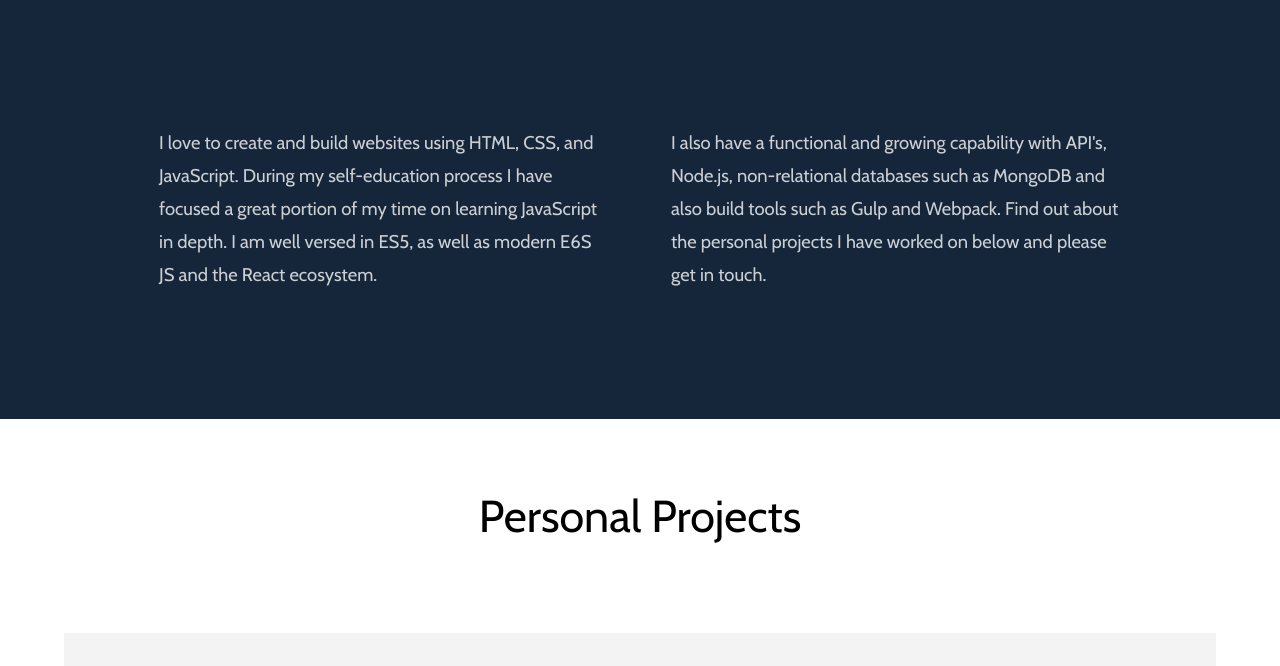
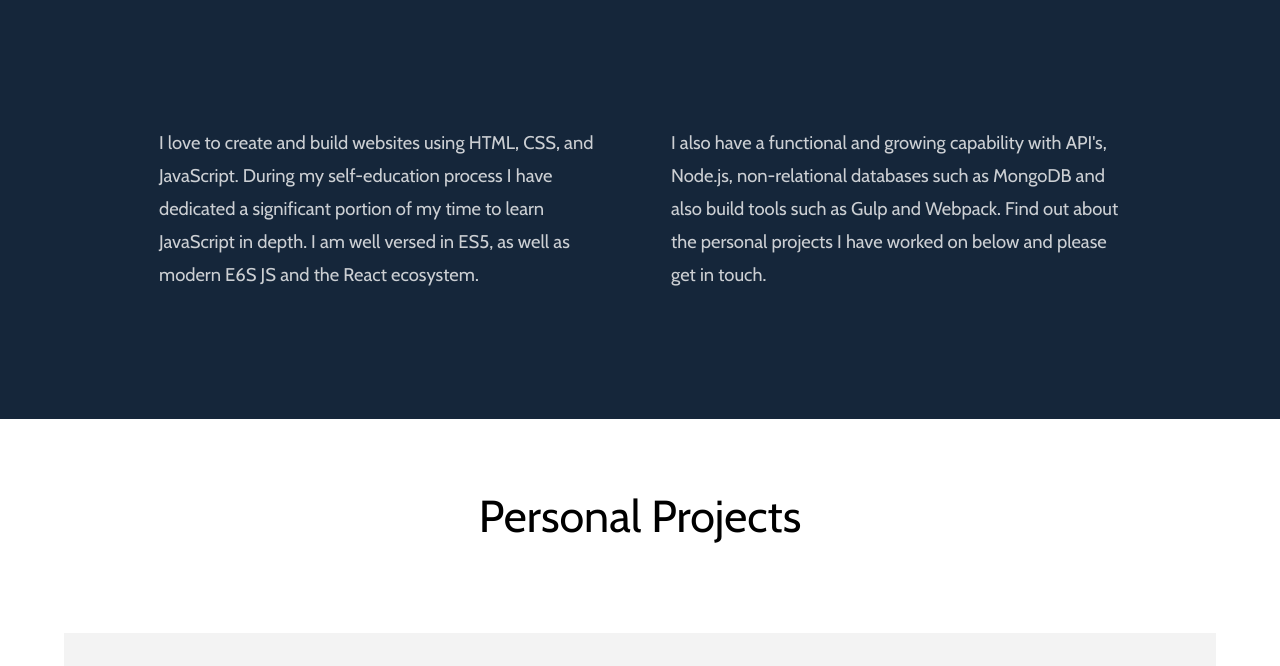
Before and after one commit to jrobind/oldsite, a website: page index.html in a window 1280 px wide. Shown: the part 967-1633 px from the top of the page. Drawn offline with nearby package versions, Linux system fonts and the light colour scheme.

Commit message:
edit skills section wording

```diff
--- a/index.html
+++ b/index.html
@@ -48,7 +48,7 @@
                 <div class="skills">
                     <div class="skills-wrap">
                         <p>
-                           I love to create and build websites using HTML, CSS, and JavaScript. During my self-education process I have focused a great portion of my time on learning JavaScript in depth. I am well versed in ES5, as well as modern E6S JS and the React ecosystem.
+                           I love to create and build websites using HTML, CSS, and JavaScript. During my self-education process I have dedicated a significant portion of my time to learn JavaScript in depth. I am well versed in ES5, as well as modern E6S JS and the React ecosystem.
                         </p>
                         <p>
                             I also have a functional and growing capability with API's, Node.js, non-relational databases such as MongoDB and also build tools such as Gulp and Webpack. Find out about the personal projects I have worked on below and please get in touch.
```
